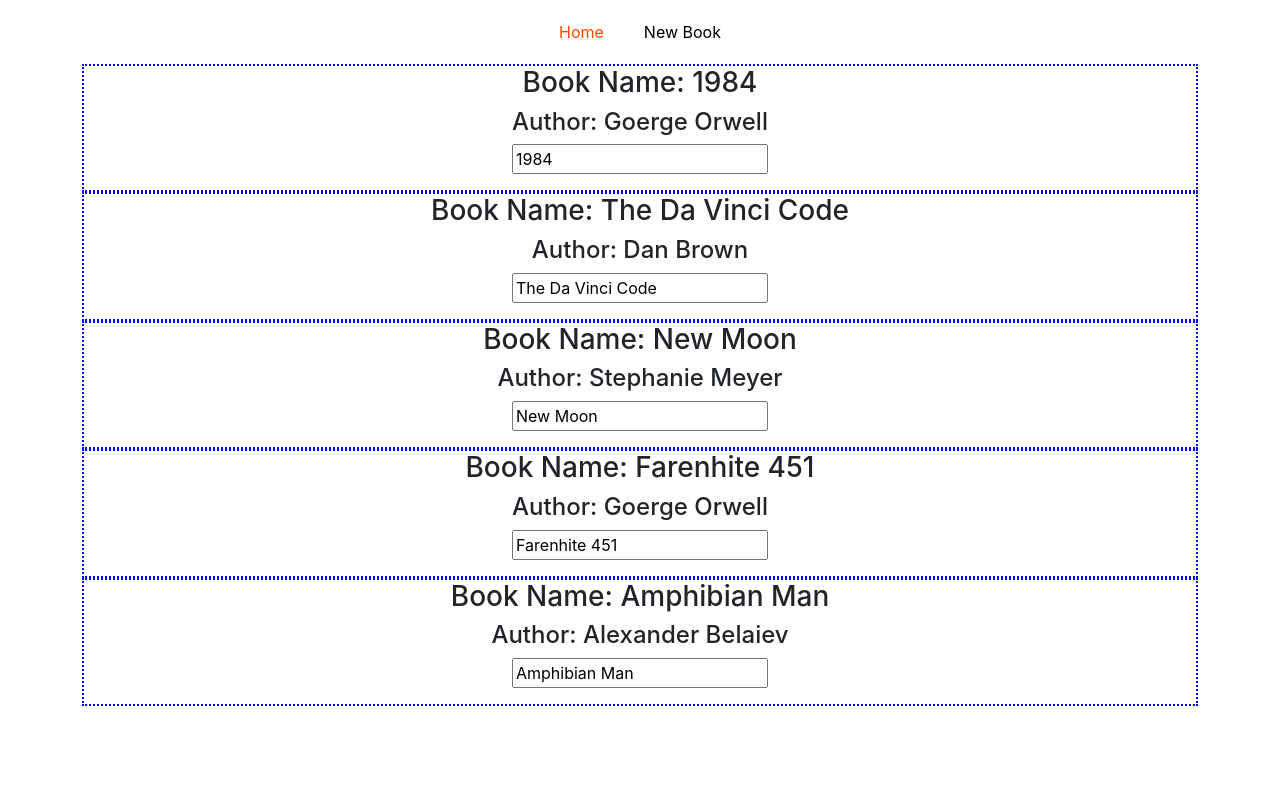
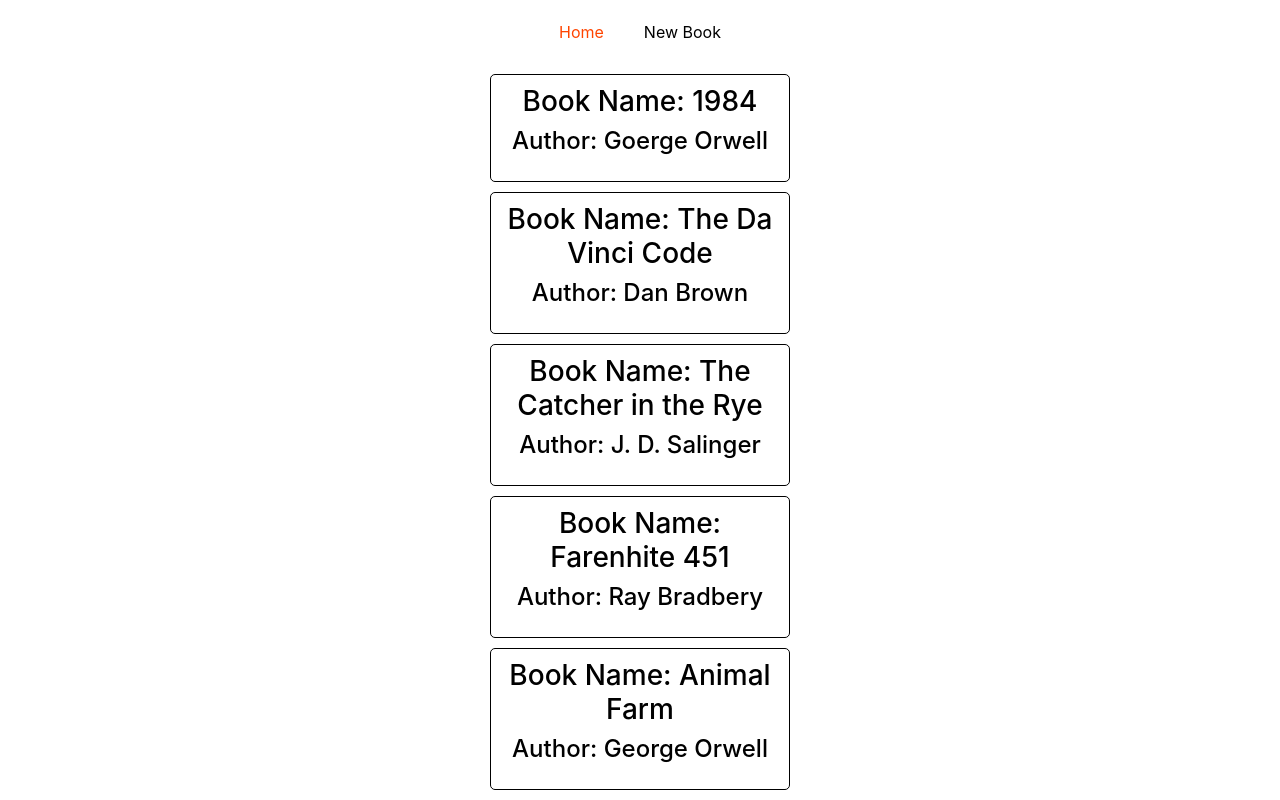
Before and after one commit to majedulleon/my-react-redo, a React (Create React App) app: page / in a window 1280 px wide. Built offline with nearby package versions, Linux system fonts and the light colour scheme.

Commit message:
Routing and Redirect Done

```diff
--- a/src/App.css
+++ b/src/App.css
@@ -7,10 +7,6 @@
   background: #9c9999;
 }
 
-.block {
-  border: 2px solid blue;
-  border-style: dotted;
-}
 
 .nav-bar ul {
   list-style: none;
--- a/src/Components/MainComponent.js
+++ b/src/Components/MainComponent.js
@@ -1,8 +1,9 @@
 import React, { Component } from "react";
-import booklists from "../assets/booklists";
+import book from "../assets/book";
 import BookList from "./lists/BookList";
 import NewBook from "./representational/NewBook";
-import { Route, NavLink } from 'react-router-dom';
+import BookDetail from "./representational/BookDetail";
+import { Route, NavLink, Switch, Redirect } from 'react-router-dom';
 
 
 class MainComponent extends Component {
@@ -10,36 +11,22 @@ class MainComponent extends Component {
     constructor(props) {
         super(props);
         this.state = {
-            book: booklists
-
+            book: book,
+            selectedBook: null
         }
     }
 
-    changeWithInput = (event, index) => {
-        let books = { ...this.state.book[index] }
-        books.bookName = event.target.value;
-
-        let book = [...this.state.book];
-        book[index] = books;
-        this.setState({ book: book });  //Tricky
+    selectedBookHandler = (bookId) => {
+        let book = this.state.book.filter((book) => book.id === bookId)[0];
+        this.setState({
+            selectedBook: book
+        })
     }
-
-    deleteBookstate = (index) => {
-        let books = this.state.book;
-        books.splice(index, 1);
-        this.setState({
-            books: books
-        });
-    }
-
 
     render() {
 
         let books = <BookList book={this.state.book}
-            deleteBookstate={this.deleteBookstate}
-            changeWithInput={this.changeWithInput} />
-
-
+            selectedBookHandler={this.selectedBookHandler} />
 
         return (
             <div className='App' >
@@ -49,10 +36,12 @@ class MainComponent extends Component {
                         <li><NavLink to="/new-book">New Book</NavLink></li>
                     </ul>
                 </nav>
-
-                <Route path="/" exact render={() => books} />
-                <Route path="/new-book" exact component={NewBook} />
-
+                <Switch>
+                    <Route path="/" exact render={() => books} />
+                    <Route path="/new-book" exact component={NewBook} />
+                    <Route path="/:id" render={() => <BookDetail book={this.state.selectedBook} />} />
+                    <Redirect from="/" to="/new-book" />
+                </Switch>
             </div >
 
 
--- a/src/Components/lists/BookList.js
+++ b/src/Components/lists/BookList.js
@@ -1,19 +1,21 @@
 import React, { Component } from "react";
 import Book from "../representational/Book";
+import { Link } from "react-router-dom";
 
 class BookList extends Component {
-    constructor(props) {
-        super(props);
-    }
 
     render() {
 
         return (
             this.props.book.map((book, index) => {
                 return (
-                    <Book bookName={book.bookName} writter={book.writter}
-                        delete={() => this.props.deleteBookstate(index)} key={index}
-                        inputName={(event) => this.props.changeWithInput(event, index)} />
+                    <Link to={"/" + book.id} key={book.id}
+                        style={{ textDecoration: "none", color: "black" }}>
+                        <Book bookName={book.bookName}
+                            writter={book.writter}
+                            selectedBookHandler={() => this.props.selectedBookHandler(book.id)} />
+                    </Link>
+
                 );
             })
         );
--- /dev/null
+++ b/src/Components/representational/Book.css
@@ -0,0 +1,12 @@
+.Book {
+    width: 300px;
+    margin: 10px auto;
+    padding: 10px;
+    border: 1px solid;
+    border-radius: 5px;
+}
+
+.Book:hover {
+    color: green;
+    cursor: pointer;
+}
--- a/src/Components/representational/Book.js
+++ b/src/Components/representational/Book.js
@@ -1,12 +1,13 @@
 import React from "react";
+import '../representational/Book.css';
 
 let Book = (props) => {
     return (
         <div className="container">
-            <div className="block">
-                <h3 onClick={props.delete}>Book Name: {props.bookName}</h3>
+            <div className="Book" onClick={props.selectedBookHandler}>
+                <h3>Book Name: {props.bookName}</h3>
                 <h4>Author: {props.writter}</h4>
-                <input type="text" onChange={props.inputName} value={props.bookName} />
+
                 <p></p>
             </div>
         </div>
--- /dev/null
+++ b/src/Components/representational/BookDetail.js
@@ -0,0 +1,17 @@
+import React from "react";
+
+let BookDetail = (props) => {
+    console.log(props.book);
+
+    if (props.book === null) return <div><h1>NULL</h1></div>
+
+    return (
+        <div>
+            <h1>{props.book.bookName}</h1>
+            <h3>{props.book.writter}</h3>
+            <p>{props.book.description}</p>
+        </div>
+    );
+}
+
+export default BookDetail;
--- /dev/null
+++ b/src/assets/book.js
@@ -0,0 +1,28 @@
+let book = [
+    {
+        id: 1, bookName: "1984", writter: "Goerge Orwell",
+        description: "The new novel by George Orwell is the major work towards which all his previous writing has pointed. Critics have hailed it as his most solid, most brilliant work. Though the story of Nineteen Eighty-Four takes place thirty-five years hence, it is in every sense timely. The scene is London, where there has been no new housing since 1950 and where the city-wide slums are called Victory Mansions. Science has abandoned Man for the State. As every citizen knows only too well, war is peace.To Winston Smith, a young man who works in the Ministry of Truth (Minitru for short), come two people who transform this life completely. One is Julia, whom he meets after she hands him a slip reading, I love you.The other is O'Brien, who tells him, We shall meet in the place where there is no darkness. The way in which Winston is betrayed by the one and, against his own desires and instincts, ultimately betrays the other, makes a story of mounting drama and suspense."
+    },
+
+    {
+        id: 2, bookName: "The Da Vinci Code", writter: "Dan Brown",
+        description: "The Da Viunci Code written by Dan Brown. Harvard professor Robert Langdon receives an urgent late-night phone call while on business in Paris: the elderly curator of the Louvre has been brutally murdered inside the museum. Alongside the body, police have found a series of baffling codes. As Langdon and a gifted French cryptologist, Sophie Neveu, begin to sort through the bizarre riddles, they are stunned to find a trail that leads to the works of Leonardo Da Vinci - and suggests the answer to a mystery that stretches deep into the vault of history."
+    },
+
+    {
+        id: 3, bookName: "The Catcher in the Rye", writter: "J. D. Salinger",
+        description: "Fleeing the crooks at Pencey Prep, he pinballs around New York City seeking solace in fleeting encounters—shooting the bull with strangers in dive hotels, wandering alone round Central Park, getting beaten up by pimps and cut down by erstwhile girlfriends. The city is beautiful and terrible, in all its neon loneliness and seedy glamour, its mingled sense of possibility and emptiness. Holden passes through it like a ghost, thinking always of his kid sister Phoebe, the only person who really understands him, and his determination to escape the phonies and find a life of true meaning."
+    },
+
+    {
+        id: 4, bookName: "Farenhite 451", writter: "Ray Bradbery",
+        description: "Guy Montag is a fireman. His job is to destroy the most illegal of commodities, the printed book, along with the houses in which they are hidden. Montag never questions the destruction and ruin his actions produce, returning each day to his bland life and wife, Mildred, who spends all day with her television “family.” But when he meets an eccentric young neighbor, Clarisse, who introduces him to a past where people did not live in fear and to a present where one sees the world through the ideas in books instead of the mindless chatter of television, Montag begins to question everything he has ever known."
+    },
+
+    {
+        id: 5, bookName: "Animal Farm", writter: "George Orwell",
+        description: "A farm is taken over by its overworked, mistreated animals. With flaming idealism and stirring slogans, they set out to create a paradise of progress, justice, and equality. Thus the stage is set for one of the most telling satiric fables ever penned –a razor-edged fairy tale for grown-ups that records the evolution from revolution against tyranny to a totalitarianism just as terrible.When Animal Farm was first published, Stalinist Russia was seen as its target. Today it is devastatingly clear that wherever and whenever freedom is attacked, under whatever banner, the cutting clarity and savage comedy of George Orwells masterpiece have a meaning and message still ferociously fresh."
+    }
+]
+
+export default book;
--- a/src/assets/booklists.js
+++ /dev/null
@@ -1,9 +0,0 @@
-let booklists = [
-    { bookName: "1984", writter: "Goerge Orwell" },
-    { bookName: "The Da Vinci Code", writter: "Dan Brown" },
-    { bookName: "New Moon", writter: "Stephanie Meyer" },
-    { bookName: "Farenhite 451", writter: "Goerge Orwell" },
-    { bookName: "Amphibian Man", writter: "Alexander Belaiev" }
-]
-
-export default booklists;
```
